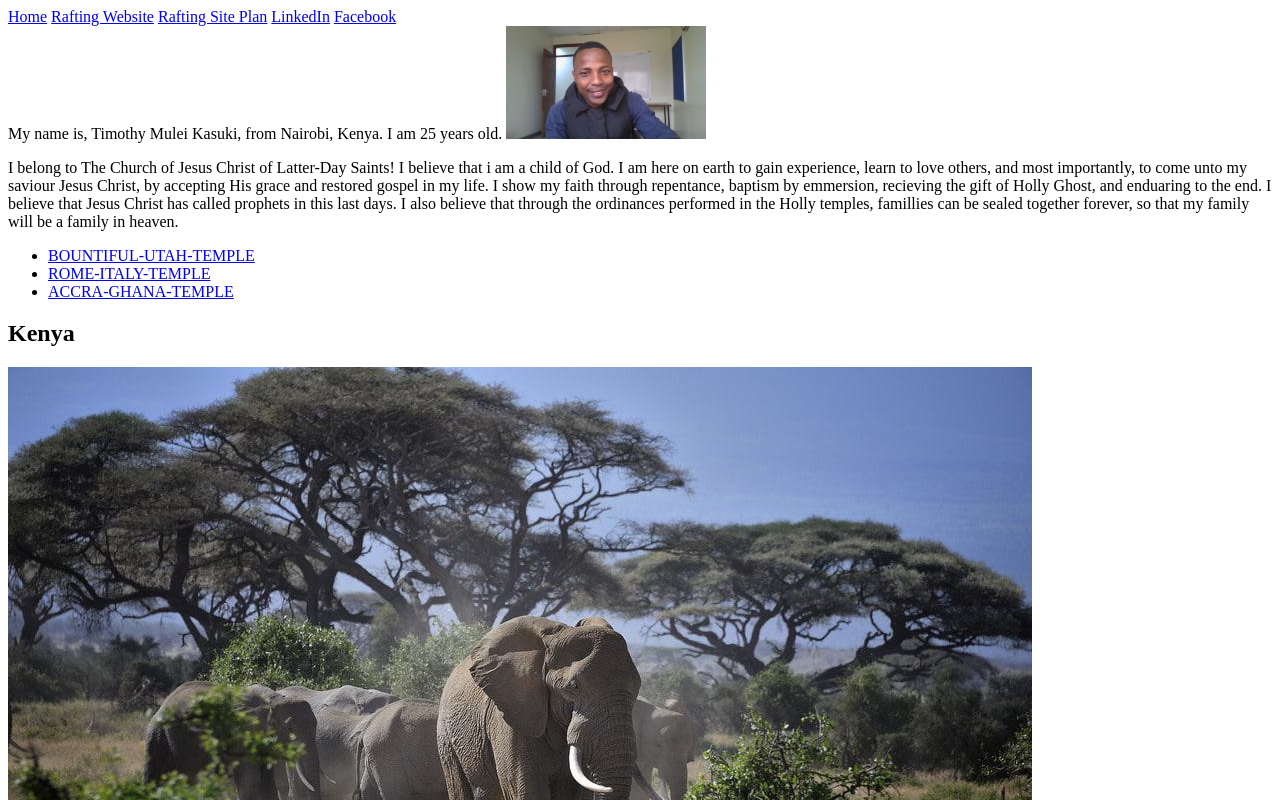
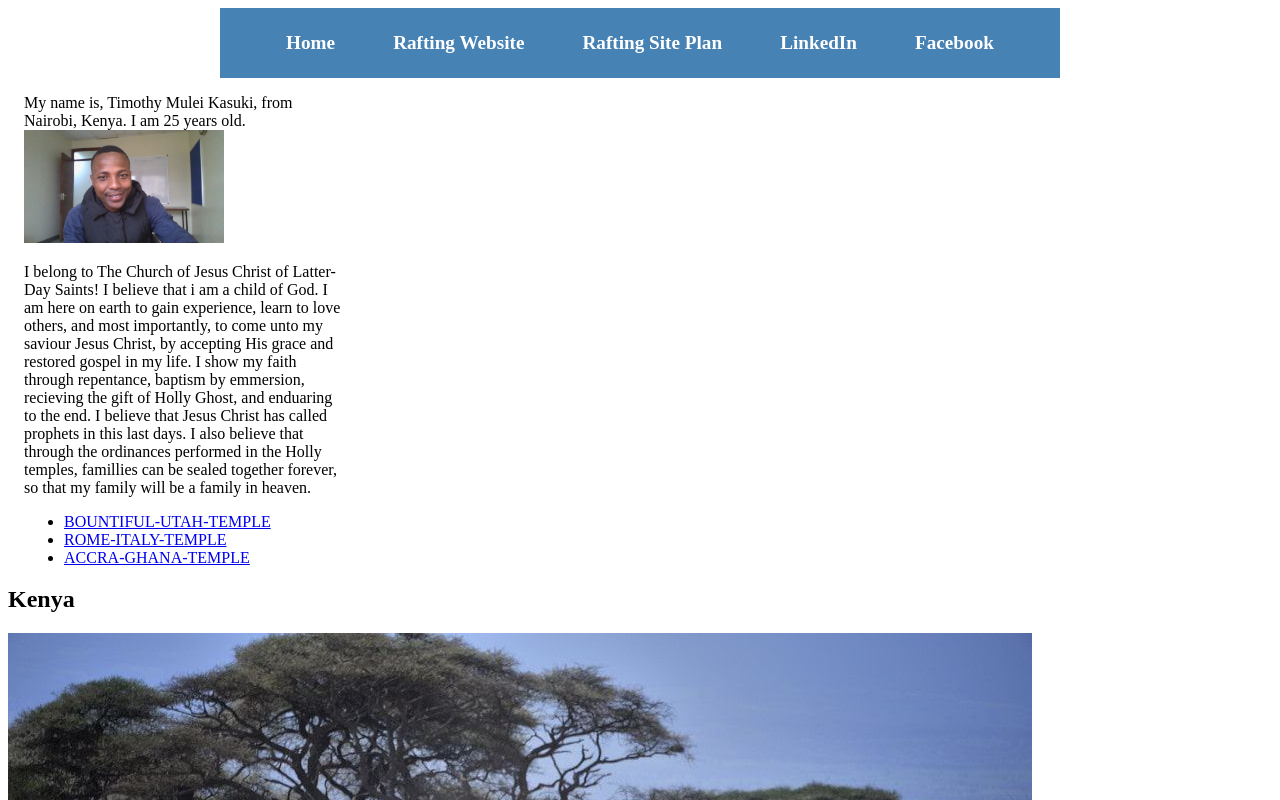
Before and after one commit to timothymulei/wdd130, a plain HTML site: page index.html in a window 1280 px wide. Shown: the top 800 px of the page. Drawn offline with Linux system fonts and the light colour scheme.

Commit message:
Update index.html
added some lines

```diff
--- a/index.html
+++ b/index.html
@@ -6,7 +6,7 @@
     <title>Timothy Mulei Kasuki | WDD 130 </title>
     <meta name="description" content="my name is Timothy Mulei Kasuki, am doing barchelors degree in software engineering, the current purpose for this page is to act as RESOURCE REPOSITORY, for various resources such as library, archives, database and collections of documents, images or vedios. ">
     <meta name="author" content="Timothy Mulei Kasuki.">
-    <link rel="stylesheet"href = "wwd130/styles/styles.css">
+    <link rel="stylesheet"href = "styles/styles.css">
 </head>
 <body>
     <header>
```
